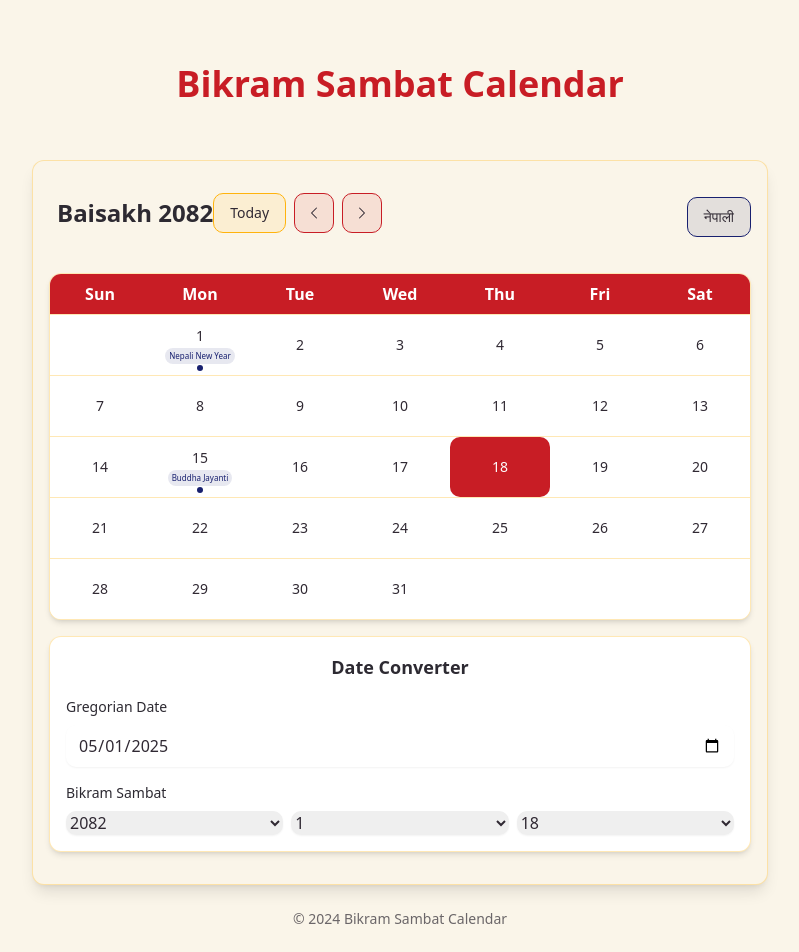
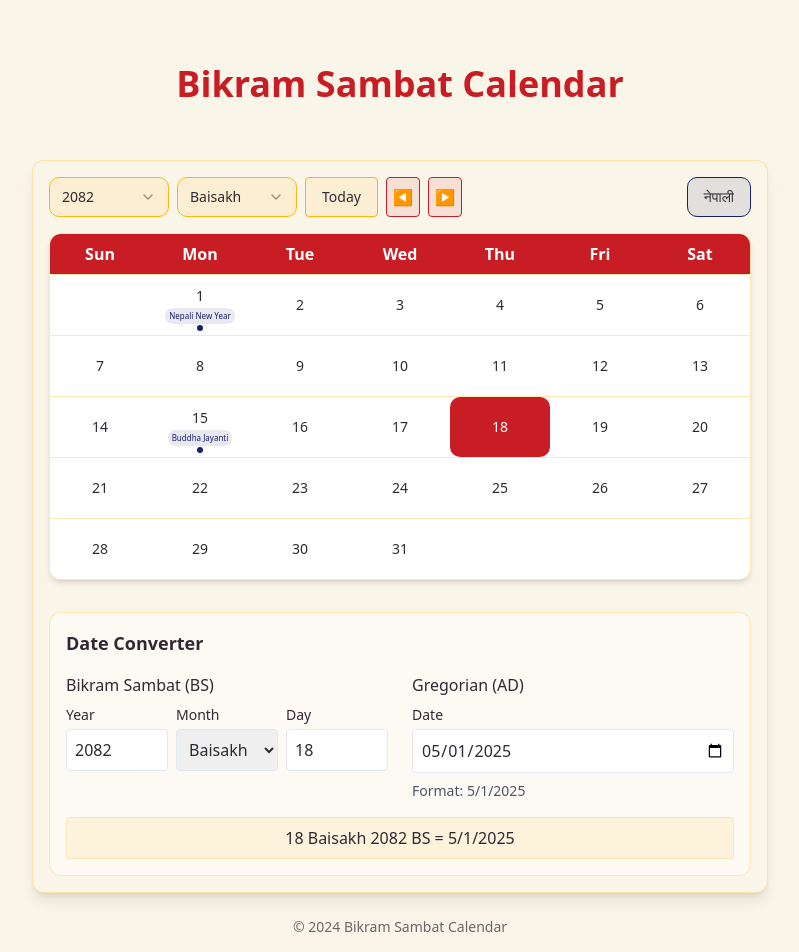
Before and after one commit to nepvibes/bikram-calendar-16, a React (Vite) app: page / in a window 1280 px wide. Shown: the top 952 px of the page, without its empty margins (240-1039 px from the left). Built offline with nearby package versions, Linux system fonts and the light colour scheme.

Commit message:
Refactor: Implement Bikram calendar navigation with dropdowns

```diff
--- a/src/components/BikramCalendar.tsx
+++ b/src/components/BikramCalendar.tsx
@@ -1,17 +1,23 @@
 
 import React, { useState, useEffect } from 'react';
-import { BikramDate, BikramMonth, getToday, getBikramMonth, nepaliMonthsEn } from '../utils/bikramConverter';
-import CalendarHeader from './CalendarHeader';
+import { BikramDateObj, BikramMonth, getToday, getBikramMonth, nepaliMonthsEn, nepaliMonthsNp } from '../utils/bikramConverter';
 import CalendarGrid from './CalendarGrid';
 import DateConverter from './DateConverter';
 import LanguageToggle from './LanguageToggle';
 import { Card, CardContent } from './ui/card';
 import { Toaster } from './ui/sonner';
 import { toast } from 'sonner';
+import {
+  Select,
+  SelectContent,
+  SelectItem,
+  SelectTrigger,
+  SelectValue,
+} from "./ui/select"
 
 const BikramCalendar: React.FC = () => {
   // Today's date in Bikram Sambat
-  const [today, setToday] = useState<BikramDate>(getToday());
+  const [today, setToday] = useState<BikramDateObj>(getToday());
 
   // Current view state (month, year)
   const [currentView, setCurrentView] = useState<BikramMonth>(() => {
@@ -19,10 +25,13 @@ const BikramCalendar: React.FC = () => {
   });
 
   // Selected date
-  const [selectedDate, setSelectedDate] = useState<BikramDate | null>(null);
+  const [selectedDate, setSelectedDate] = useState<BikramDateObj | null>(null);
 
   // Language toggle
   const [useNepaliLanguage, setUseNepaliLanguage] = useState<boolean>(false);
+
+  // Available years for dropdown (from 2000 BS to 2089 BS)
+  const availableYears = Array.from({ length: 90 }, (_, i) => 2000 + i);
 
   // Initialize or update calendar when the current view changes
   useEffect(() => {
@@ -68,13 +77,25 @@ const BikramCalendar: React.FC = () => {
     toast(`Showing today: ${nepaliMonthsEn[todayDate.month - 1]} ${todayDate.day}, ${todayDate.year} BS`);
   };
 
+  // Handler for month change from dropdown
+  const handleMonthChange = (value: string) => {
+    const month = parseInt(value);
+    setCurrentView(prev => getBikramMonth(prev.year, month));
+  };
+
+  // Handler for year change from dropdown
+  const handleYearChange = (value: string) => {
+    const year = parseInt(value);
+    setCurrentView(prev => getBikramMonth(year, prev.month));
+  };
+
   // Handle date selection
   const handleDateSelect = (day: number) => {
-    const newSelectedDate: BikramDate = {
+    const newSelectedDate: BikramDateObj = {
       year: currentView.year,
       month: currentView.month,
       day: day,
-      englishDate: new Date(), // This will be calculated properly in a real implementation
+      englishDate: new Date(),
     };
 
     setSelectedDate(newSelectedDate);
@@ -100,14 +121,64 @@ const BikramCalendar: React.FC = () => {
       <Card className="bg-nepali-offwhite border-nepali-yellow/30 shadow-lg rounded-xl overflow-hidden">
         <CardContent className="p-4">
           <div className="flex justify-between items-center mb-4">
-            <CalendarHeader
-              currentMonth={currentView.month}
-              currentYear={currentView.year}
-              onPrevMonth={handlePrevMonth}
-              onNextMonth={handleNextMonth}
-              onTodayClick={handleTodayClick}
-              useNepaliLanguage={useNepaliLanguage}
-            />
+            <div className="flex flex-col md:flex-row gap-2">
+              {/* Year Dropdown */}
+              <Select
+                value={currentView.year.toString()}
+                onValueChange={handleYearChange}
+              >
+                <SelectTrigger className="w-[120px] bg-nepali-yellow/10 border-nepali-yellow hover:bg-nepali-yellow hover:text-nepali-dark">
+                  <SelectValue placeholder={useNepaliLanguage ? "वर्ष" : "Year"} />
+                </SelectTrigger>
+                <SelectContent>
+                  {availableYears.map((year) => (
+                    <SelectItem key={year} value={year.toString()}>
+                      {useNepaliLanguage ? getNepaliDigits(year) : year}
+                    </SelectItem>
+                  ))}
+                </SelectContent>
+              </Select>
+
+              {/* Month Dropdown */}
+              <Select
+                value={currentView.month.toString()}
+                onValueChange={handleMonthChange}
+              >
+                <SelectTrigger className="w-[120px] bg-nepali-yellow/10 border-nepali-yellow hover:bg-nepali-yellow hover:text-nepali-dark">
+                  <SelectValue placeholder={useNepaliLanguage ? "महिना" : "Month"} />
+                </SelectTrigger>
+                <SelectContent>
+                  {[...Array(12)].map((_, i) => (
+                    <SelectItem key={i+1} value={(i+1).toString()}>
+                      {useNepaliLanguage ? nepaliMonthsNp[i] : nepaliMonthsEn[i]}
+                    </SelectItem>
+                  ))}
+                </SelectContent>
+              </Select>
+
+              <button
+                onClick={handleTodayClick}
+                className="px-4 py-1.5 text-sm bg-nepali-yellow/10 border border-nepali-yellow rounded hover:bg-nepali-yellow hover:text-nepali-dark"
+              >
+                {useNepaliLanguage ? 'आज' : 'Today'}
+              </button>
+
+              <div className="flex space-x-2">
+                <button
+                  onClick={handlePrevMonth}
+                  className="p-1.5 bg-nepali-red/10 border border-nepali-red rounded hover:bg-nepali-red hover:text-white"
+                >
+                  ◀
+                </button>
+                <button
+                  onClick={handleNextMonth}
+                  className="p-1.5 bg-nepali-red/10 border border-nepali-red rounded hover:bg-nepali-red hover:text-white"
+                >
+                  ▶
+                </button>
+              </div>
+            </div>
+
             <LanguageToggle
               useNepaliLanguage={useNepaliLanguage}
               onToggle={toggleLanguage}
--- a/src/components/DateConverter.tsx
+++ b/src/components/DateConverter.tsx
@@ -1,99 +1,130 @@
 
 import React, { useState } from 'react';
-import { BikramDate, convertToBikram, convertToEnglish, getNepaliDigits } from '../utils/bikramConverter';
+import { BikramDateObj, convertToBikram, convertToEnglish, getToday, nepaliMonthsEn, nepaliMonthsNp, getNepaliDigits } from '../utils/bikramConverter';
 
 interface DateConverterProps {
   useNepaliLanguage: boolean;
 }
 
 const DateConverter: React.FC<DateConverterProps> = ({ useNepaliLanguage }) => {
-  // States for the converter
+  // State for Bikram date
+  const [bikramDate, setBikramDate] = useState<BikramDateObj>(getToday());
+
+  // State for English (Gregorian) date
   const [englishDate, setEnglishDate] = useState<Date>(new Date());
-  const [bikramDate, setBikramDate] = useState<BikramDate>(convertToBikram(new Date()));
 
-  // Handle English date change
-  const handleEnglishChange = (e: React.ChangeEvent<HTMLInputElement>) => {
+  // Handle change of Bikram date inputs
+  const handleBikramDateChange = (field: 'year' | 'month' | 'day', value: number) => {
+    setBikramDate(prev => {
+      const newDate = { ...prev, [field]: value };
+      const convertedDate = convertToEnglish(newDate);
+      setEnglishDate(convertedDate);
+      return { ...newDate, englishDate: convertedDate };
+    });
+  };
+
+  // Handle change of English date
+  const handleEnglishDateChange = (e: React.ChangeEvent<HTMLInputElement>) => {
     const newDate = new Date(e.target.value);
     if (!isNaN(newDate.getTime())) {
       setEnglishDate(newDate);
-      setBikramDate(convertToBikram(newDate));
+      const newBikramDate = convertToBikram(newDate);
+      setBikramDate(newBikramDate);
     }
   };
 
-  // Handle Bikram date change (simplified)
-  const handleBikramChange = (field: 'year' | 'month' | 'day', value: number) => {
-    const newBikramDate = { ...bikramDate, [field]: value };
-    setBikramDate(newBikramDate);
-
-    try {
-      const newEnglishDate = convertToEnglish(newBikramDate);
-      setEnglishDate(newEnglishDate);
-    } catch (error) {
-      console.error('Invalid Bikram date');
-    }
+  const formatDay = (day: number) => {
+    return useNepaliLanguage ? getNepaliDigits(day) : day;
   };
 
   return (
-    <div className="bg-white border border-nepali-yellow/30 rounded-lg shadow-md p-4 my-4 animate-fade-in">
-      <h3 className="text-lg font-bold text-center mb-4 text-nepali-dark">
-        {useNepaliLanguage ? 'मिति रूपान्तरण' : 'Date Converter'}
+    <div className="mt-8 p-4 border border-nepali-yellow/30 rounded-lg bg-white/50">
+      <h3 className="text-lg font-bold mb-4">
+        {useNepaliLanguage ? 'मिति परिवर्तक' : 'Date Converter'}
       </h3>
 
-      <div className="space-y-4">
-        {/* English Date Input */}
-        <div className="space-y-2">
-          <label className="block text-sm font-medium text-nepali-dark">
-            {useNepaliLanguage ? 'ग्रेगोरियन मिति' : 'Gregorian Date'}
-          </label>
-          <input
-            type="date"
-            value={englishDate.toISOString().split('T')[0]}
-            onChange={handleEnglishChange}
-            className="block w-full rounded-md border-nepali-yellow/30 shadow-sm focus:border-nepali-yellow focus:ring focus:ring-nepali-yellow/20 py-2 px-3"
-          />
+      <div className="grid grid-cols-1 md:grid-cols-2 gap-6">
+        {/* Bikram Date Inputs */}
+        <div>
+          <h4 className="font-medium mb-2">
+            {useNepaliLanguage ? 'बिक्रम सम्बत' : 'Bikram Sambat (BS)'}
+          </h4>
+          <div className="grid grid-cols-3 gap-2">
+            <div>
+              <label className="block text-sm mb-1">
+                {useNepaliLanguage ? 'वर्ष' : 'Year'}
+              </label>
+              <input
+                type="number"
+                min="1900"
+                max="2100"
+                value={bikramDate.year}
+                onChange={(e) => handleBikramDateChange('year', parseInt(e.target.value) || 2000)}
+                className="w-full p-2 border rounded"
+              />
+            </div>
+            <div>
+              <label className="block text-sm mb-1">
+                {useNepaliLanguage ? 'महिना' : 'Month'}
+              </label>
+              <select
+                value={bikramDate.month}
+                onChange={(e) => handleBikramDateChange('month', parseInt(e.target.value))}
+                className="w-full p-2 border rounded"
+              >
+                {Array.from({ length: 12 }).map((_, i) => (
+                  <option key={i} value={i + 1}>
+                    {useNepaliLanguage ? nepaliMonthsNp[i] : nepaliMonthsEn[i]}
+                  </option>
+                ))}
+              </select>
+            </div>
+            <div>
+              <label className="block text-sm mb-1">
+                {useNepaliLanguage ? 'दिन' : 'Day'}
+              </label>
+              <input
+                type="number"
+                min="1"
+                max="32"
+                value={bikramDate.day}
+                onChange={(e) => handleBikramDateChange('day', parseInt(e.target.value) || 1)}
+                className="w-full p-2 border rounded"
+              />
+            </div>
+          </div>
         </div>
 
-        {/* Bikram Date Display */}
-        <div className="space-y-2">
-          <label className="block text-sm font-medium text-nepali-dark">
-            {useNepaliLanguage ? 'नेपाली मिति' : 'Bikram Sambat'}
-          </label>
-          <div className="grid grid-cols-3 gap-2">
-            <select
-              value={bikramDate.year}
-              onChange={(e) => handleBikramChange('year', parseInt(e.target.value))}
-              className="rounded-md border-nepali-yellow/30 shadow-sm focus:border-nepali-yellow focus:ring focus:ring-nepali-yellow/20"
-            >
-              {Array.from({ length: 100 }, (_, i) => bikramDate.year - 50 + i).map(year => (
-                <option key={year} value={year}>
-                  {useNepaliLanguage ? getNepaliDigits(year) : year}
-                </option>
-              ))}
-            </select>
-            <select
-              value={bikramDate.month}
-              onChange={(e) => handleBikramChange('month', parseInt(e.target.value))}
-              className="rounded-md border-nepali-yellow/30 shadow-sm focus:border-nepali-yellow focus:ring focus:ring-nepali-yellow/20"
-            >
-              {Array.from({ length: 12 }, (_, i) => i + 1).map(month => (
-                <option key={month} value={month}>
-                  {useNepaliLanguage ? getNepaliDigits(month) : month}
-                </option>
-              ))}
-            </select>
-            <select
-              value={bikramDate.day}
-              onChange={(e) => handleBikramChange('day', parseInt(e.target.value))}
-              className="rounded-md border-nepali-yellow/30 shadow-sm focus:border-nepali-yellow focus:ring focus:ring-nepali-yellow/20"
-            >
-              {Array.from({ length: 32 }, (_, i) => i + 1).map(day => (
-                <option key={day} value={day}>
-                  {useNepaliLanguage ? getNepaliDigits(day) : day}
-                </option>
-              ))}
-            </select>
+        {/* English Date Input */}
+        <div>
+          <h4 className="font-medium mb-2">
+            {useNepaliLanguage ? 'ग्रेगोरियन' : 'Gregorian (AD)'}
+          </h4>
+          <div>
+            <label className="block text-sm mb-1">
+              {useNepaliLanguage ? 'मिति' : 'Date'}
+            </label>
+            <input
+              type="date"
+              value={englishDate.toISOString().split('T')[0]}
+              onChange={handleEnglishDateChange}
+              className="w-full p-2 border rounded"
+            />
+          </div>
+          <div className="mt-2 text-sm text-gray-600">
+            {useNepaliLanguage ? 'फरम्याट: ' : 'Format: '}
+            {englishDate.toLocaleDateString()}
           </div>
         </div>
+      </div>
+
+      {/* Display Result */}
+      <div className="mt-4 p-2 bg-nepali-yellow/10 border border-nepali-yellow/20 rounded text-center">
+        <p>
+          {useNepaliLanguage ?
+            `${getNepaliDigits(bikramDate.day)} ${nepaliMonthsNp[bikramDate.month - 1]} ${getNepaliDigits(bikramDate.year)} बि.सं. = ${englishDate.toLocaleDateString()}` :
+            `${bikramDate.day} ${nepaliMonthsEn[bikramDate.month - 1]} ${bikramDate.year} BS = ${englishDate.toLocaleDateString()}`}
+        </p>
       </div>
     </div>
   );
--- a/src/utils/bikram.ts
+++ b/src/utils/bikram.ts
@@ -1,3 +1,4 @@
+
 /**
  * TypeScript implementation of Bikram calendar conversion
  * Converted from C++ implementation
@@ -102,10 +103,10 @@ export const NP_MONTHS_DATA: number[][] = [
 ];
 
 export class BikramDate {
-  private year: number = 0;
-  private month: number = 0; // 1-12
-  private day: number = 0;
-  private englishDate: Date;
+  private year: number;
+  private month: number; // 1-12
+  private day: number;
+  private readonly englishDate: Date;
 
   constructor(year?: number, month?: number, day?: number) {
     if (year !== undefined && month !== undefined && day !== undefined) {
@@ -139,7 +140,6 @@ export class BikramDate {
     bikramDate.year = bsYear;
     bikramDate.month = bsMonth;
     bikramDate.day = bsDay;
-    bikramDate.englishDate = date;
     return bikramDate;
   }
 
@@ -165,13 +165,13 @@ export class BikramDate {
 
   // Get days in a specific month
   getMonthDays(): number {
-    if (this.year >= BS_START_YEAR && this.year < BS_END_YEAR) {
+    if (this.year >= BS_START_YEAR && this.year <= BS_END_YEAR) {
       const yearIdx = this.year - BS_START_YEAR;
       if (yearIdx >= 0 && yearIdx < NP_MONTHS_DATA.length) {
         return NP_MONTHS_DATA[yearIdx][this.month - 1];
       }
     }
-    return 30; // Default fallback
+    return this.daysInMonth(this.year, this.month);
   }
 
   // Get the day of week (0-6, 0 = Sunday)
@@ -269,4 +269,33 @@ export class BikramDate {
       gDay: targetDate.getDate()
     };
   }
+
+  // Helper function to get days in month (matching C++ implementation)
+  daysInMonth(bsYear: number, bsMonth: number): number {
+    if (bsYear >= BS_START_YEAR && bsYear < BS_END_YEAR) {
+      return NP_MONTHS_DATA[bsYear - BS_START_YEAR][bsMonth - 1];
+    }
+    // Fallback method
+    const nextMonth = (bsMonth % 12) + 1;
+    const nextYear = (bsMonth === 12) ? bsYear + 1 : bsYear;
+
+    const { gYear: gYear1, gMonth: gMonth1, gDay: gDay1 } = this.toGregorian(bsYear, bsMonth, 1);
+    const julian_date_start = this.getJulianDate(gYear1, gMonth1, gDay1);
+
+    const { gYear: gYear2, gMonth: gMonth2, gDay: gDay2 } = this.toGregorian(nextYear, nextMonth, 1);
+    const julian_date_end = this.getJulianDate(gYear2, gMonth2, gDay2);
+
+    return Math.floor(julian_date_end - julian_date_start);
+  }
+
+  // Helper function to calculate Julian date (matching C++ implementation)
+  private getJulianDate(year: number, month: number, day: number): number {
+    if (month <= 2) {
+      year -= 1;
+      month += 12;
+    }
+    const a = Math.floor(year / 100.0);
+    const b = 2 - a + Math.floor(a / 4.0);
+    return Math.floor(365.25 * (year + 4716)) + Math.floor(30.6001 * (month + 1)) + day + b - 1524.5;
+  }
 }
--- a/src/utils/bikramConverter.ts
+++ b/src/utils/bikramConverter.ts
@@ -1,7 +1,7 @@
 
 import { BikramDate } from './bikram';
 
-export type BikramDate = {
+export type BikramDateObj = {
   year: number;
   month: number; // 1-12
   day: number; // 1-32
@@ -62,26 +62,25 @@ export const nepaliHolidays: {[key: string]: string} = {
 };
 
 // Get Today's Bikram Date
-export const getToday = (): BikramDate => {
-  const today = new Date();
-  const nepDate = new BikramDate(); // Current date
+export const getToday = (): BikramDateObj => {
+  const bikramDate = new BikramDate();
 
   return {
-    year: nepDate.getYear(),
-    month: nepDate.getMonth(), // Already returns 1-12
-    day: nepDate.getDate(),
-    englishDate: today,
+    year: bikramDate.getYear(),
+    month: bikramDate.getMonth(),
+    day: bikramDate.getDate(),
+    englishDate: bikramDate.toJsDate(),
   };
 };
 
 // Get Bikram Month Information
 export const getBikramMonth = (year: number, month: number): BikramMonth => {
   // Create first day of the month
-  const nepDate = new BikramDate(year, month, 1);
-  const englishDate = nepDate.toJsDate();
+  const bikramDate = new BikramDate(year, month, 1);
+  const englishDate = bikramDate.toJsDate();
 
   // Get total days in month
-  const totalDays = nepDate.getMonthDays();
+  const totalDays = bikramDate.getMonthDays();
 
   // Get the day of week (0-6) for the first day
   const startWeekDay = englishDate.getDay();
@@ -96,21 +95,21 @@ export const getBikramMonth = (year: number, month: number): BikramMonth => {
 };
 
 // Convert English Date to Bikram Date
-export const convertToBikram = (date: Date): BikramDate => {
-  const nepDate = BikramDate.fromDate(date);
+export const convertToBikram = (date: Date): BikramDateObj => {
+  const bikramDate = BikramDate.fromDate(date);
 
   return {
-    year: nepDate.getYear(),
-    month: nepDate.getMonth(), // Already returns 1-12
-    day: nepDate.getDate(),
+    year: bikramDate.getYear(),
+    month: bikramDate.getMonth(),
+    day: bikramDate.getDate(),
     englishDate: date,
   };
 };
 
 // Convert Bikram Date to English Date
-export const convertToEnglish = (bsDate: BikramDate): Date => {
-  const nepDate = new BikramDate(bsDate.year, bsDate.month, bsDate.day);
-  return nepDate.toJsDate();
+export const convertToEnglish = (bsDate: BikramDateObj): Date => {
+  const bikramDate = new BikramDate(bsDate.year, bsDate.month, bsDate.day);
+  return bikramDate.toJsDate();
 };
 
 // Check if a date has a holiday or event
```
